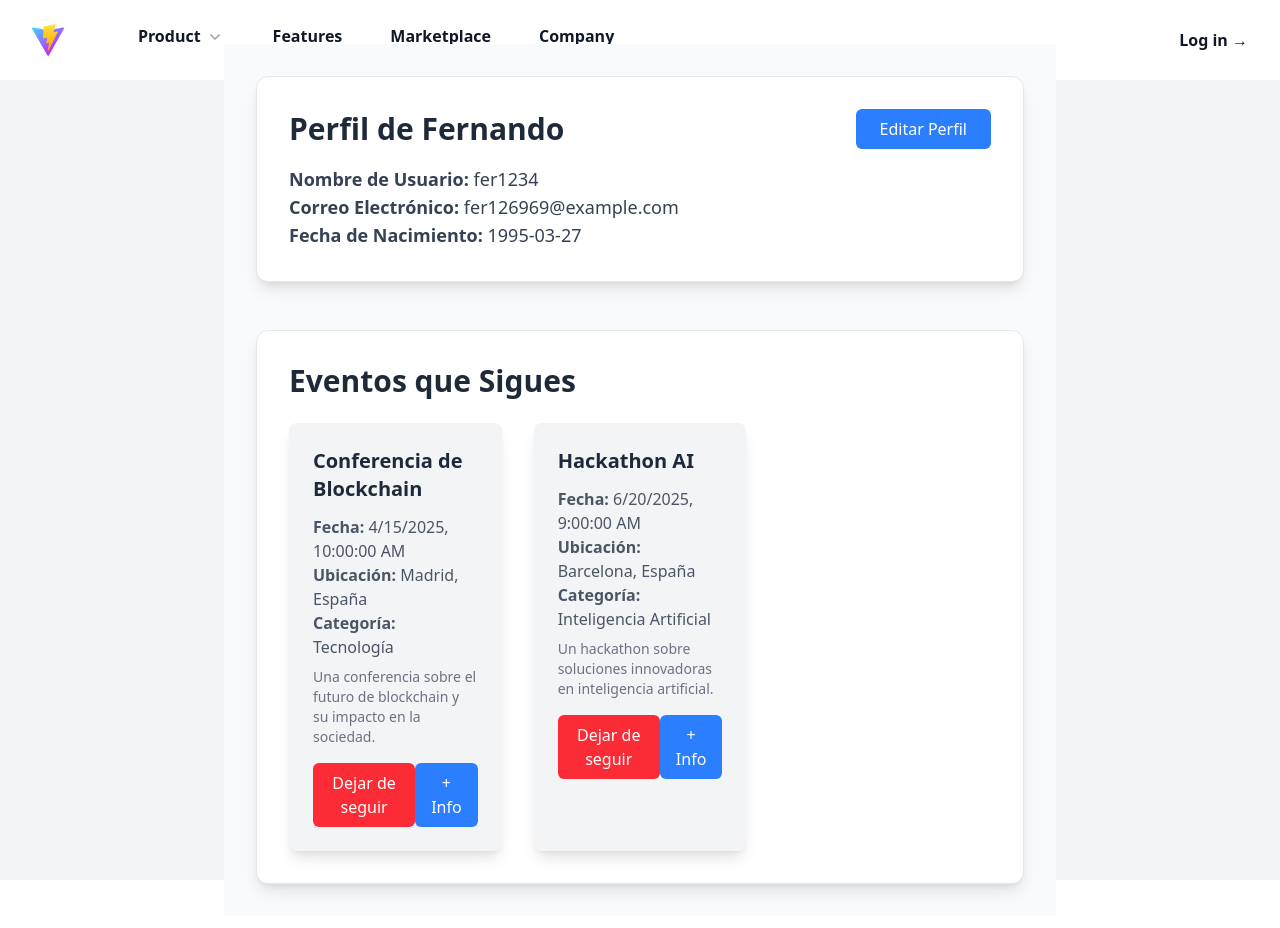
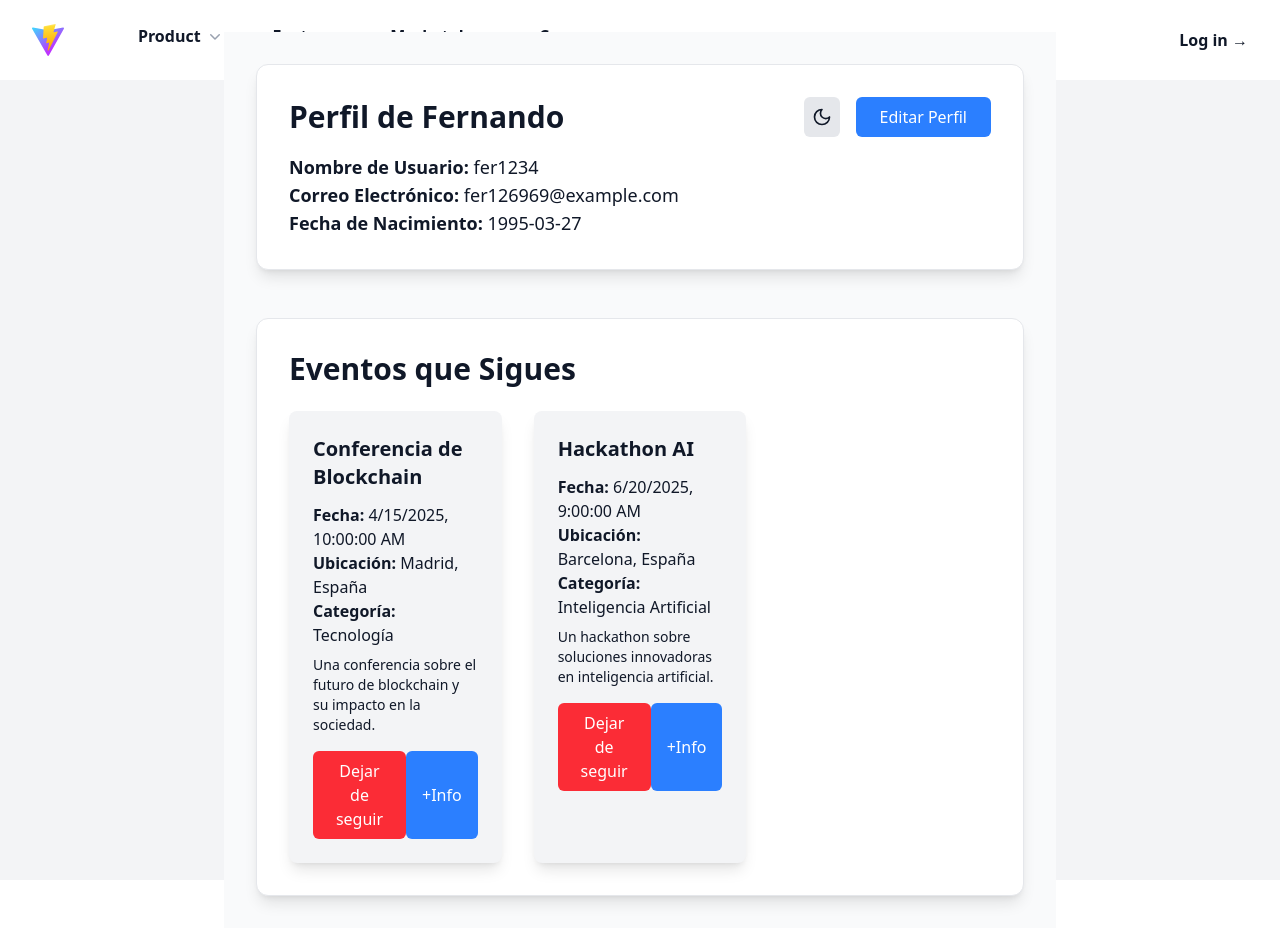
Before and after one commit to Dmmo2003/ISST_Project, a React (Vite) app in the folder src/main/Frontend/: page /perfil in a window 1280 px wide. Built offline with nearby package versions, Linux system fonts and the light colour scheme.

Commit message:
Modo Oscuro

```diff
--- a/src/main/Frontend/package.json
+++ b/src/main/Frontend/package.json
@@ -25,6 +25,7 @@
     "class-variance-authority": "^0.7.1",
     "clsx": "^2.1.1",
     "lucide-react": "^0.483.0",
+    "next-themes": "^0.4.6",
     "react": "^19.0.0",
     "react-dom": "^19.0.0",
     "react-router-dom": "^7.4.0",
--- a/src/main/Frontend/src/App.jsx
+++ b/src/main/Frontend/src/App.jsx
@@ -2,7 +2,7 @@ import { useState } from 'react'
 
 import { Route, Routes } from 'react-router-dom'
 import { useNavigate } from 'react-router-dom';
-
+import { ThemeProvider } from "@/components/ui/theme-provider"
 import Header from './Header'
 import MainPage from './MainPage'
 import LoginPage from './LoginPage'
@@ -18,6 +18,7 @@ function App() {
 
 
   return (
+    <ThemeProvider defaultTheme="dark" storageKey="vite-ui-theme">
       <>
         <Header />
         <Routes>
@@ -30,6 +31,7 @@ function App() {
 
         </Routes>
       </>
+    </ThemeProvider>
   )
 }
 
--- a/src/main/Frontend/src/Perfil.jsx
+++ b/src/main/Frontend/src/Perfil.jsx
@@ -1,5 +1,6 @@
 import { useEffect, useState } from 'react';
 import { useNavigate } from 'react-router-dom';
+import { ThemeToggle } from "@/components/ui/theme-toggle";
 
 const Perfil = () => {
   const [usuario, setUsuario] = useState(null);
@@ -42,11 +43,13 @@ const Perfil = () => {
   };
 
   return (
-    <div className="flex flex-col items-center p-8 bg-gray-50 min-h-screen">
+    <div className="flex flex-col items-center p-8 bg-gray-50 dark:bg-gray-900 min-h-screen text-gray-900 dark:text-gray-100">
       {/* Tarjeta de Perfil */}
-      <div className="w-full max-w-3xl p-8 bg-white rounded-xl shadow-lg border border-gray-200">
+      <div className="w-full max-w-3xl p-8 bg-white dark:bg-gray-800 rounded-xl shadow-lg border border-gray-200 dark:border-gray-700">
         <div className="flex items-center justify-between">
-          <h2 className="text-3xl font-semibold text-gray-800">Perfil de {usuario.nombre}</h2>
+          <h2 className="text-3xl font-semibold">Perfil de {usuario.nombre}</h2>
+          <div className="flex gap-4">
+            <ThemeToggle />
             <button
               onClick={handleEditProfile}
               className="px-6 py-2 bg-blue-500 text-white rounded-md hover:bg-blue-700 transition duration-300"
@@ -54,7 +57,8 @@ const Perfil = () => {
               Editar Perfil
             </button>
           </div>
-        <div className="mt-4 text-lg text-gray-700">
+        </div>
+        <div className="mt-4 text-lg">
           <p><strong>Nombre de Usuario:</strong> {usuario.username}</p>
           <p><strong>Correo Electrónico:</strong> {usuario.correo}</p>
           <p><strong>Fecha de Nacimiento:</strong> {usuario.fechaNacimiento}</p>
@@ -62,19 +66,19 @@ const Perfil = () => {
       </div>
 
       {/* Tarjeta de Eventos Seguidos */}
-      <div className="w-full max-w-3xl mt-12 p-8 bg-white rounded-xl shadow-lg border border-gray-200">
-        <h2 className="text-3xl font-semibold text-gray-800 mb-6">Eventos que Sigues</h2>
+      <div className="w-full max-w-3xl mt-12 p-8 bg-white dark:bg-gray-800 rounded-xl shadow-lg border border-gray-200 dark:border-gray-700">
+        <h2 className="text-3xl font-semibold mb-6">Eventos que Sigues</h2>
         <div className="grid grid-cols-1 sm:grid-cols-2 lg:grid-cols-3 gap-8">
           {eventosSeguidos.map((evento) => (
             <div
-              className="bg-gray-100 p-6 rounded-lg shadow-lg hover:shadow-xl transition-shadow duration-300"
+              className="bg-gray-100 dark:bg-gray-700 p-6 rounded-lg shadow-lg hover:shadow-xl transition-shadow duration-300"
               key={evento.id}
             >
-              <h3 className="text-xl font-semibold text-gray-800 mb-3">{evento.nombre}</h3>
-              <p className="text-gray-600"><strong>Fecha:</strong> {new Date(evento.fecha).toLocaleString()}</p>
-              <p className="text-gray-600"><strong>Ubicación:</strong> {evento.ubicacion}</p>
-              <p className="text-gray-600"><strong>Categoría:</strong> {evento.categoria}</p>
-              <p className="text-gray-500 text-sm mt-2">{evento.descripcion}</p>
+              <h3 className="text-xl font-semibold mb-3">{evento.nombre}</h3>
+              <p><strong>Fecha:</strong> {new Date(evento.fecha).toLocaleString()}</p>
+              <p><strong>Ubicación:</strong> {evento.ubicacion}</p>
+              <p><strong>Categoría:</strong> {evento.categoria}</p>
+              <p className="text-sm mt-2">{evento.descripcion}</p>
 
               {/* Botones de acción */}
               <div className="mt-4 flex justify-between">
@@ -88,10 +92,9 @@ const Perfil = () => {
                   onClick={() => handleMoreInfo(evento.id)}
                   className="px-4 py-2 bg-blue-500 text-white rounded-md hover:bg-blue-700 transition duration-300"
                 >
-                  + Info
+                  +Info
                 </button>
               </div>
-
             </div>
           ))}
         </div>
--- /dev/null
+++ b/src/main/Frontend/src/components/ui/theme-provider.jsx
@@ -0,0 +1,18 @@
+"use client";
+
+import { ThemeProvider as NextThemesProvider } from "next-themes";
+import { useEffect, useState } from "react";
+
+export function ThemeProvider({ children }) {
+  const [mounted, setMounted] = useState(false);
+
+  useEffect(() => {
+    setMounted(true);
+  }, []);
+
+  if (!mounted) {
+    return <>{children}</>;
+  }
+
+  return <NextThemesProvider attribute="class" defaultTheme="system">{children}</NextThemesProvider>;
+}
--- /dev/null
+++ b/src/main/Frontend/src/components/ui/theme-toggle.jsx
@@ -0,0 +1,25 @@
+"use client";
+
+import { useTheme } from "next-themes";
+import { useEffect, useState } from "react";
+import { Sun, Moon } from "lucide-react";
+
+export function ThemeToggle() {
+  const { theme, setTheme } = useTheme();
+  const [mounted, setMounted] = useState(false);
+
+  useEffect(() => {
+    setMounted(true);
+  }, []);
+
+  if (!mounted) return null;
+
+  return (
+    <button
+      onClick={() => setTheme(theme === "dark" ? "light" : "dark")}
+      className="p-2 rounded-md bg-gray-200 dark:bg-gray-800 hover:bg-gray-300 dark:hover:bg-gray-700 transition"
+    >
+      {theme === "dark" ? <Sun size={20} /> : <Moon size={20} />}
+    </button>
+  );
+}
--- a/src/main/Frontend/src/main.jsx
+++ b/src/main/Frontend/src/main.jsx
@@ -1,5 +1,6 @@
 import { StrictMode } from 'react'
 import { createRoot } from 'react-dom/client'
+import { ThemeProvider } from "@/components/ui/theme-provider";
 import './index.css'
 import App from './App.jsx'
 import { BrowserRouter } from "react-router-dom";
@@ -8,7 +9,9 @@ import { BrowserRouter } from "react-router-dom";
 createRoot(document.getElementById('root')).render(
   <BrowserRouter>
     <StrictMode>
-      <App />
+      <ThemeProvider>
+        <App />
+      </ThemeProvider>
     </StrictMode>
   </BrowserRouter>
 )
```
Also changed, not shown: 1 other file (tests, documents, lock files or other folders). Lines whose indentation alone changed are shown as unchanged.
